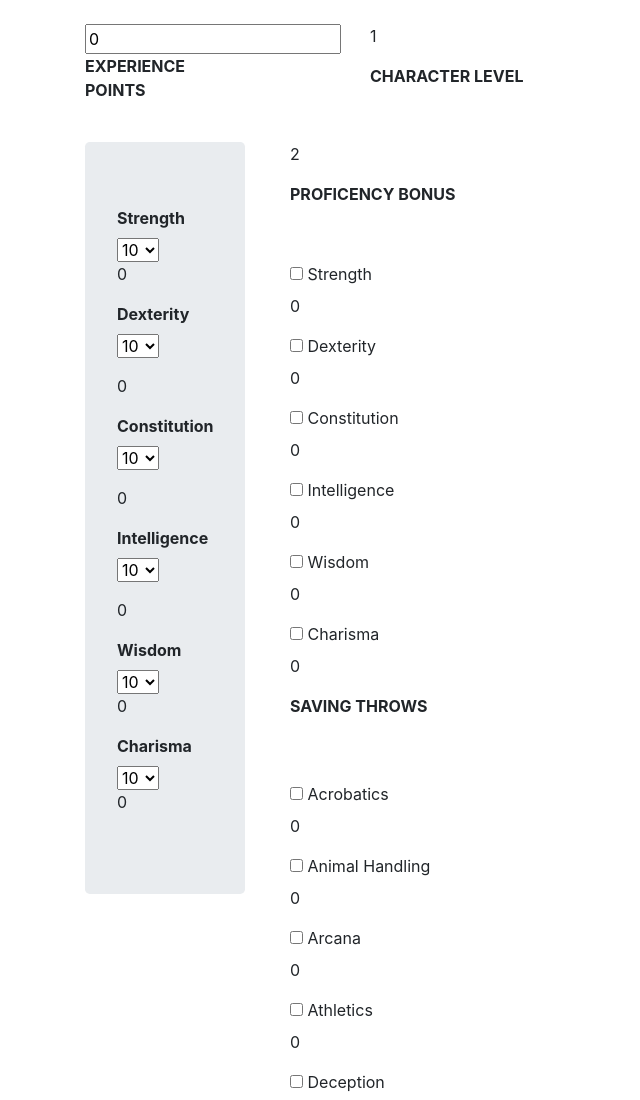
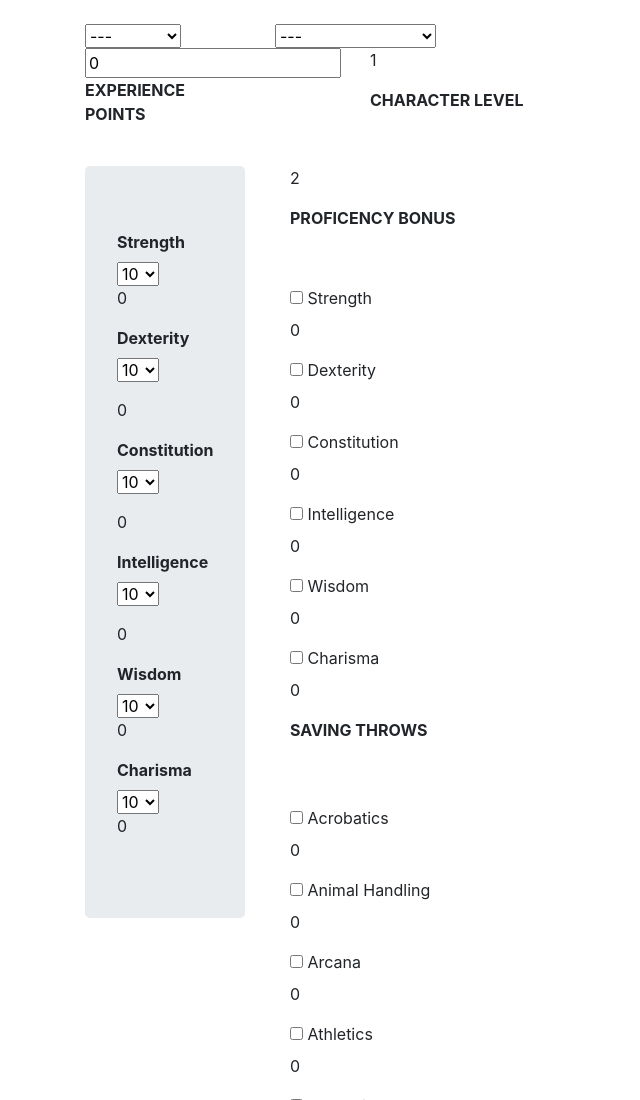
Before and after one commit to Learas/DnD-Website, a website: page HTML Übung/Character Sheet/Character_Sheet_new.html in a window 1280 px wide. Shown: the top 1100 px of the page, without its empty margins (0-640 px from the left). Drawn offline with Linux system fonts and the light colour scheme; files whose address does not match are found by name.

Commit message:
Character Races

```diff
--- a/HTML Übung/Character Sheet/Character_Sheet_new.html
+++ b/HTML Übung/Character Sheet/Character_Sheet_new.html
@@ -26,6 +26,62 @@
 
 <!--Character Details - Heading-->
 <div class="container">
+    <div class="row">
+
+        <div class="col-2">
+
+                <select class="CharacterClass" id="CharacterClass">
+                        <option value="---" selected="selected">---</option>
+                        <option value="Barbarian">Barbarian</option>
+                        <option value="Bard">Bard</option>
+                        <option value="Cleric">Cleric</option>
+                        <option value="Druid">Druid</option>
+                        <option value="Fighter">Fighter</option>
+                        <option value="Monk">Monk</option>
+                        <option value="Paladin">Paladin</option>
+                        <option value="Ranger">Ranger</option>
+                        <option value="Rogue">Rogue</option>
+                        <option value="Sorcerer">Sorcerer</option>
+                        <option value="Warlock">Warlock</option>
+                        <option value="Wizard">Wizard</option>
+                </select>
+
+        </div>
+
+        <div class="col-2">
+
+
+            <!--To Change - with extra select for subraces depending on the main race!-->
+                <select class="CharacterRace" id="CharacterRace">
+                        <option value="---" selected="selected">---</option>
+                        <option value="Dragonborn">Dragonborn</option>
+                        <optgroup label="Dwarf">
+                            <option value="Duergar">Duergar</option>
+                            <option value="Hill Dwarf">Hill Dwarf</option>
+                            <option value="Mountain Dwarf">Mountain Dwarf</option>
+                        </optgroup>
+                        <optgroup label="Elf">
+                            <option value="Dark Elf">Dark Elf</option>
+                            <option value="High Elf">High Elf</option>
+                            <option value="Wood Elf">Wood Elf</option>
+                        </optgroup>
+                        <optgroup label="Gnome">
+                            <option value="Forest Gnome">Forest Gnome</option>
+                            <option value="Rock Gnome">Rock Gnome</option>
+                        </optgroup>
+                        <option value="Half Elf">Half Elf</option>
+                        <option value="Halof Orc">Half Orc</option>
+                        <option value="Paladin">Halfling</option>
+                        <option value="Ranger">Human</option>
+                        <option value="Rogue">Tiefling</option>
+                </select>
+
+        </div>
+
+        <div class="col-8"></div>
+
+    </div>
+    <!--End Row-->
 
     <div class="row">
 
@@ -49,6 +105,8 @@
             <p id=CharacterLevelGlobal></p>
 
         </div>
+
+    <div class="col-7"></div>
 
     </div>
 
@@ -448,8 +506,10 @@
 
 
 
-                </div>
-            </div>
+        </div>
+        <!--End Row-->
+    </div>
+    <!--End Container-->
 
 
 
```
